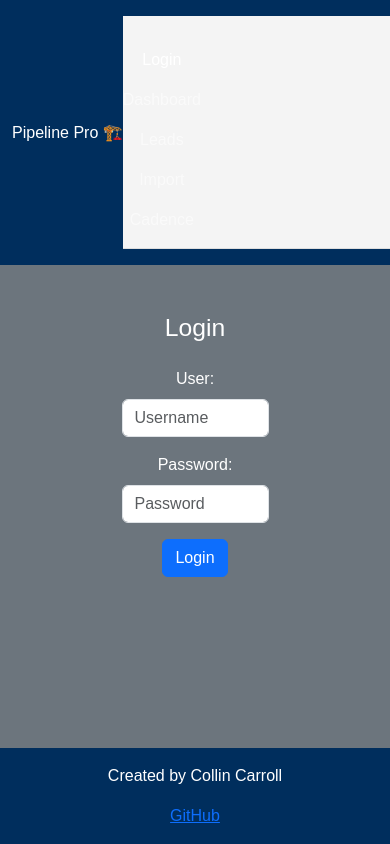
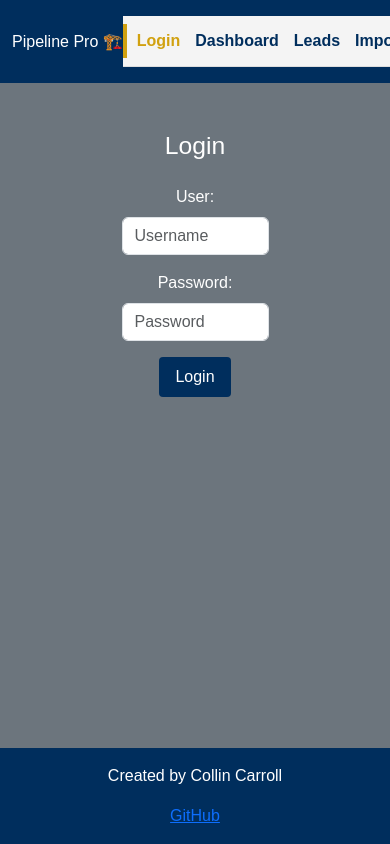
Before and after one commit to Collin-Carroll40/startup, a React (Vite) app: page / in a window 390 px wide. Shown: the top 844 px of the page. Built offline with nearby package versions, Linux system fonts and the light colour scheme.

Commit message:
fixed app.css and done i might reformat the react stuff kinda changed my format

```diff
--- a/src/app.css
+++ b/src/app.css
@@ -24,6 +24,7 @@ header {
   align-items: center;
 }
 
+/* This container holds the Nav on left */
 .main-container {
   display: flex;
   flex: 1;
@@ -33,33 +34,37 @@ nav {
   flex: 0 0 200px;
   background-color: #f4f4f4;
   padding: 20px;
+  border-right: 1px solid #ddd;
 }
 
-nav ul {
+.navbar-nav {
   list-style: none;
   padding: 0;
   display: flex;
   flex-direction: column;
   gap: 15px;
+  margin: 0;
 }
 
-nav a {
-  color: #002e5d;
+/* Style the React NavLinks */
+.nav-link {
+  color: #002e5d !important; /* Force navy blue */
   text-decoration: none;
   font-weight: bold;
+  padding: 5px 0;
+}
+
+/* Highlights which page on */
+.nav-link.active {
+  color: #d1a110 !important;
+  border-left: 4px solid #d1a110;
+  padding-left: 10px;
 }
 
 main {
   flex: 1;
   padding: 20px;
   animation: fadeIn 0.6s ease-out;
-}
-
-.login-container {
-  display: flex;
-  justify-content: center;
-  align-items: center;
-  flex: 1;
 }
 
 table {
@@ -75,10 +80,9 @@ th, td {
 }
 
 th { background-color: #f8f9fa; }
-
 tbody tr:nth-child(even) { background-color: #f2f2f2; }
 
-button {
+button, .btn-primary {
   background-color: #002e5d;
   color: white;
   border: none;
@@ -92,6 +96,7 @@ button {
   to { opacity: 1; transform: translateY(0); }
 }
 
+/* media size */
 @media (max-width: 700px) {
   .main-container {
     flex-direction: column;
@@ -100,5 +105,10 @@ button {
     flex: none;
     width: 100%;
     border-bottom: 1px solid #ddd;
+    border-right: none;
+  }
+  .navbar-nav {
+    flex-direction: row;
+    justify-content: space-around;
   }
 }
```
